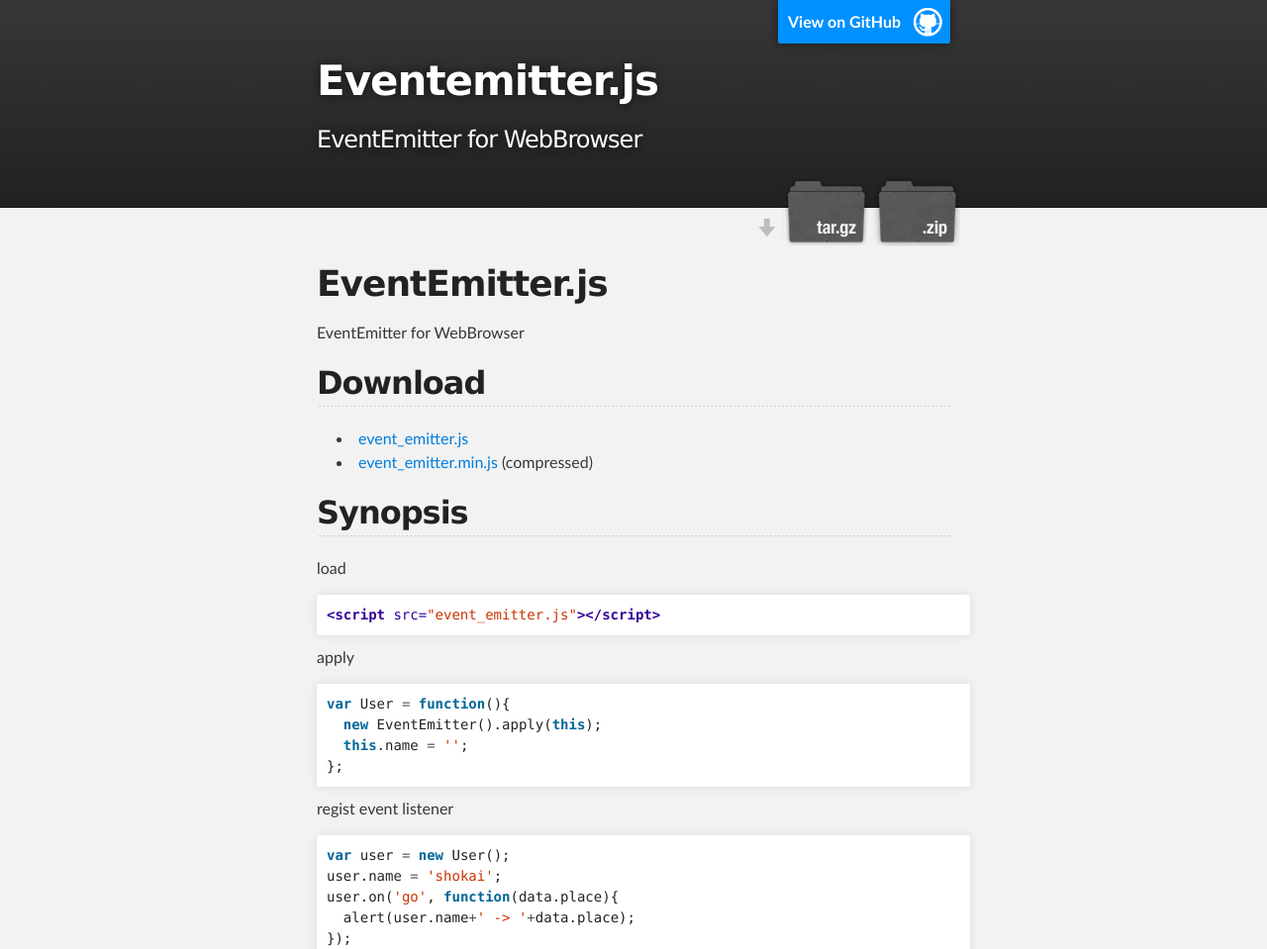
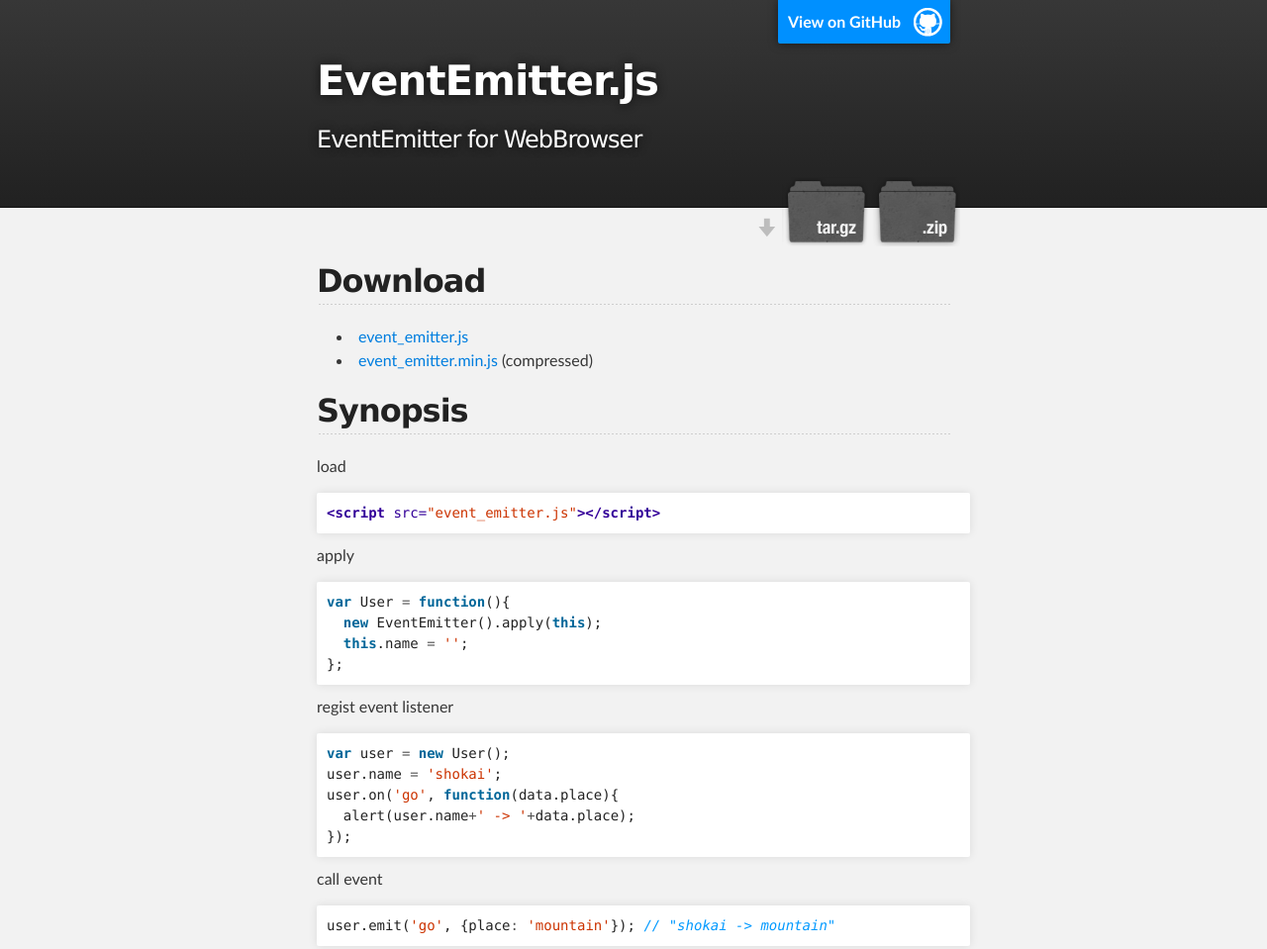
Before and after one commit to shokai/event_emitter.js, a plain HTML site: page index.html in a window 1280 px wide. Shown: the top 959 px of the page at 99% size. Drawn offline with Linux system fonts and the light colour scheme.

Commit message:
fix title

```diff
--- a/index.html
+++ b/index.html
@@ -8,7 +8,7 @@
 
     <link rel="stylesheet" type="text/css" media="screen" href="stylesheets/stylesheet.css">
 
-    <title>Eventemitter.js</title>
+    <title>EventEmitter for WebBrowser</title>
   </head>
 
   <body>
@@ -18,7 +18,7 @@
         <header class="inner">
           <a id="forkme_banner" href="https://github.com/shokai/EventEmitter.js">View on GitHub</a>
 
-          <h1 id="project_title">Eventemitter.js</h1>
+          <h1 id="project_title">EventEmitter.js</h1>
           <h2 id="project_tagline">EventEmitter for WebBrowser</h2>
 
             <section id="downloads">
@@ -31,9 +31,6 @@
     <!-- MAIN CONTENT -->
     <div id="main_content_wrap" class="outer">
       <section id="main_content" class="inner">
-        <h1>EventEmitter.js</h1>
-
-<p>EventEmitter for WebBrowser</p>
 
 <h2>Download</h2>
 
```
